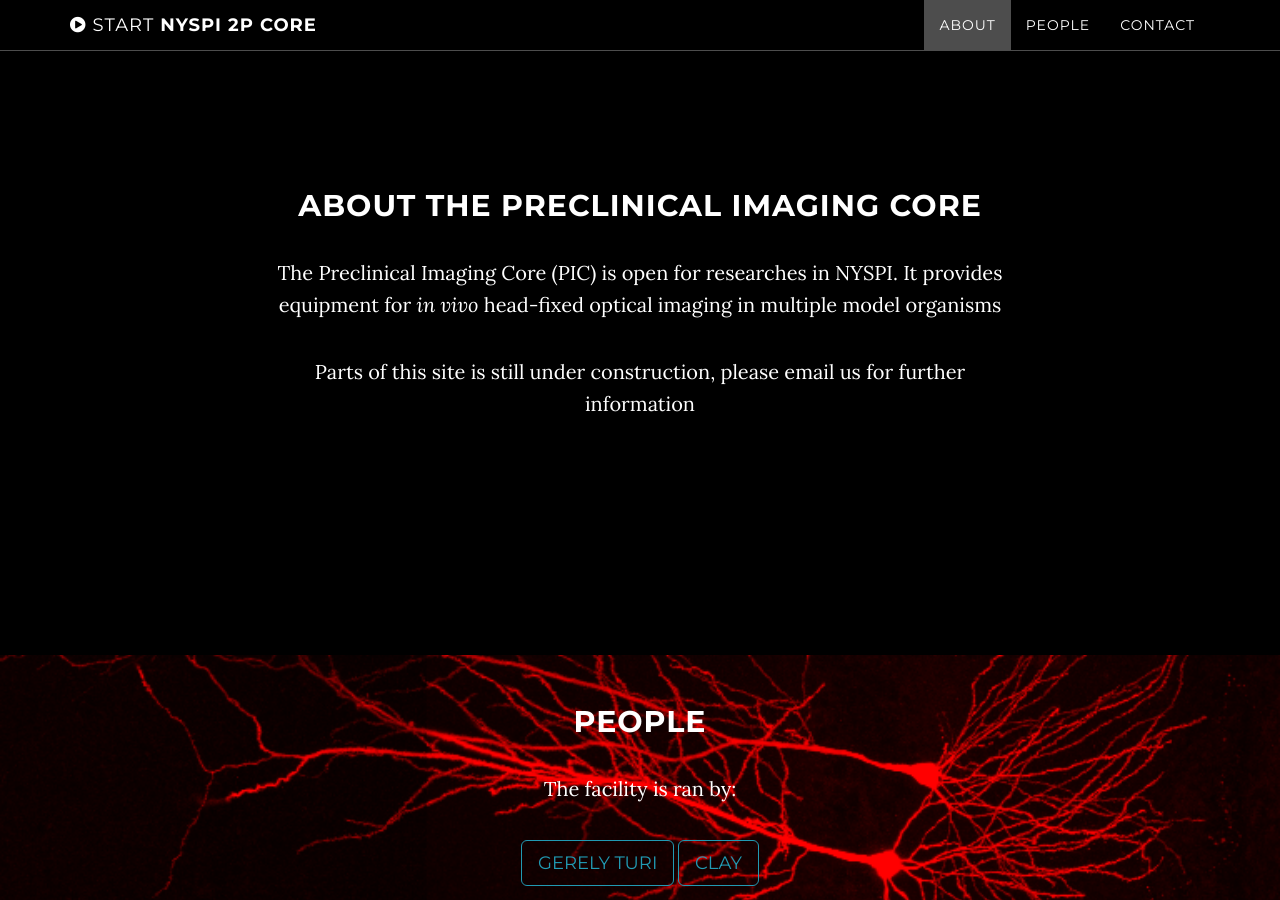
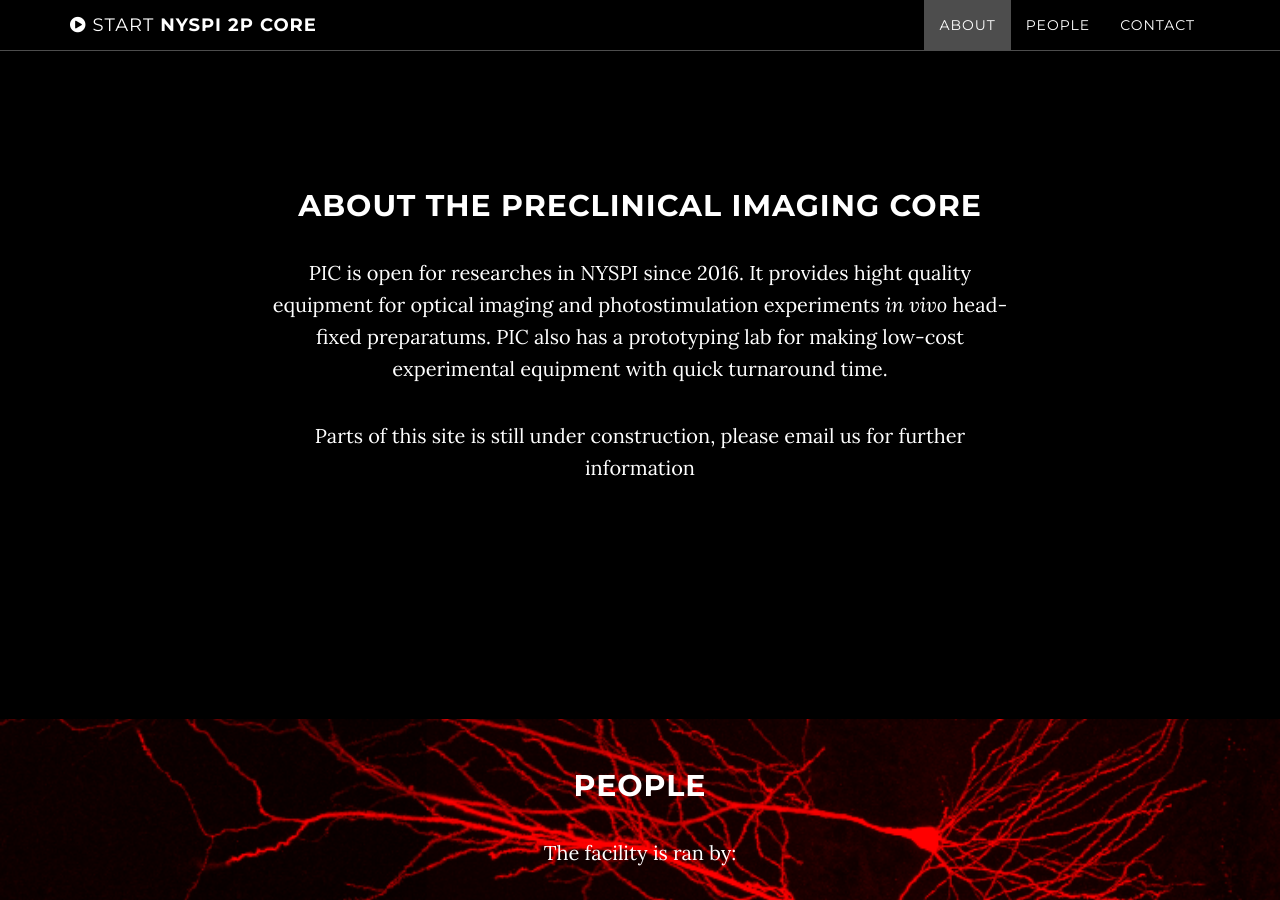
Before and after one commit to GergelyTuri/GergelyTuri.github.io, a Jekyll site: the page built from index.html, in a window 1280 px wide and 900 px high, scrolled down 911 px. Built offline with Jekyll 4.4.1, drawn with Linux system fonts in a browser that asks for light colours.

```diff
--- a/_includes/about.html
+++ b/_includes/about.html
@@ -3,7 +3,7 @@
         <div class="row">
             <div class="col-lg-8 col-lg-offset-2">
                 <h2>About the Preclinical Imaging Core</h2>
-                <p>The Preclinical Imaging Core (PIC) is open for researches in NYSPI. It provides equipment for <i>in vivo</i> head-fixed optical imaging in multiple model organisms</p>
+                <p>PIC is open for researches in NYSPI since 2016. It provides hight quality equipment for optical imaging and photostimulation experiments <i>in vivo</i> head-fixed preparatums. PIC also has a prototyping lab for making low-cost experimental equipment with quick turnaround time.</p>
                 <p>Parts of this site is still under construction, please email us for further information</p>
             </div>
         </div>
```
